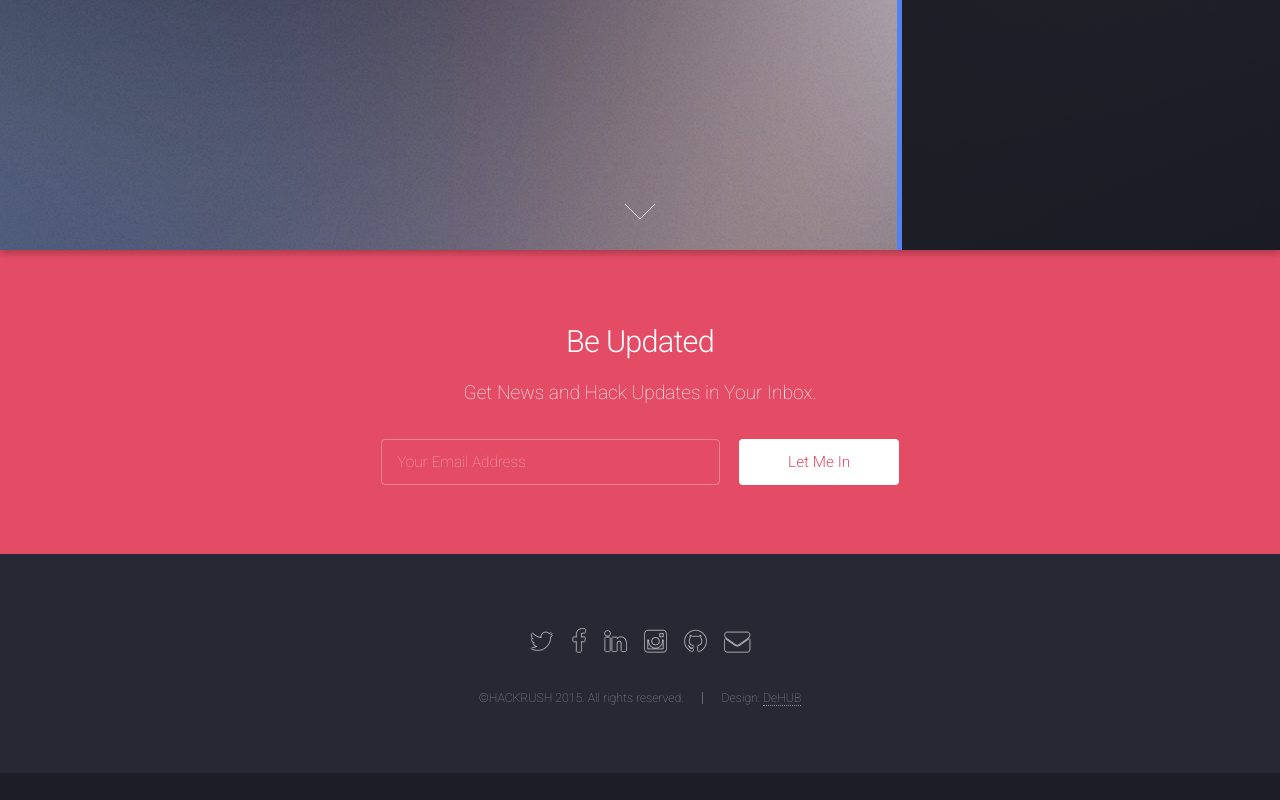
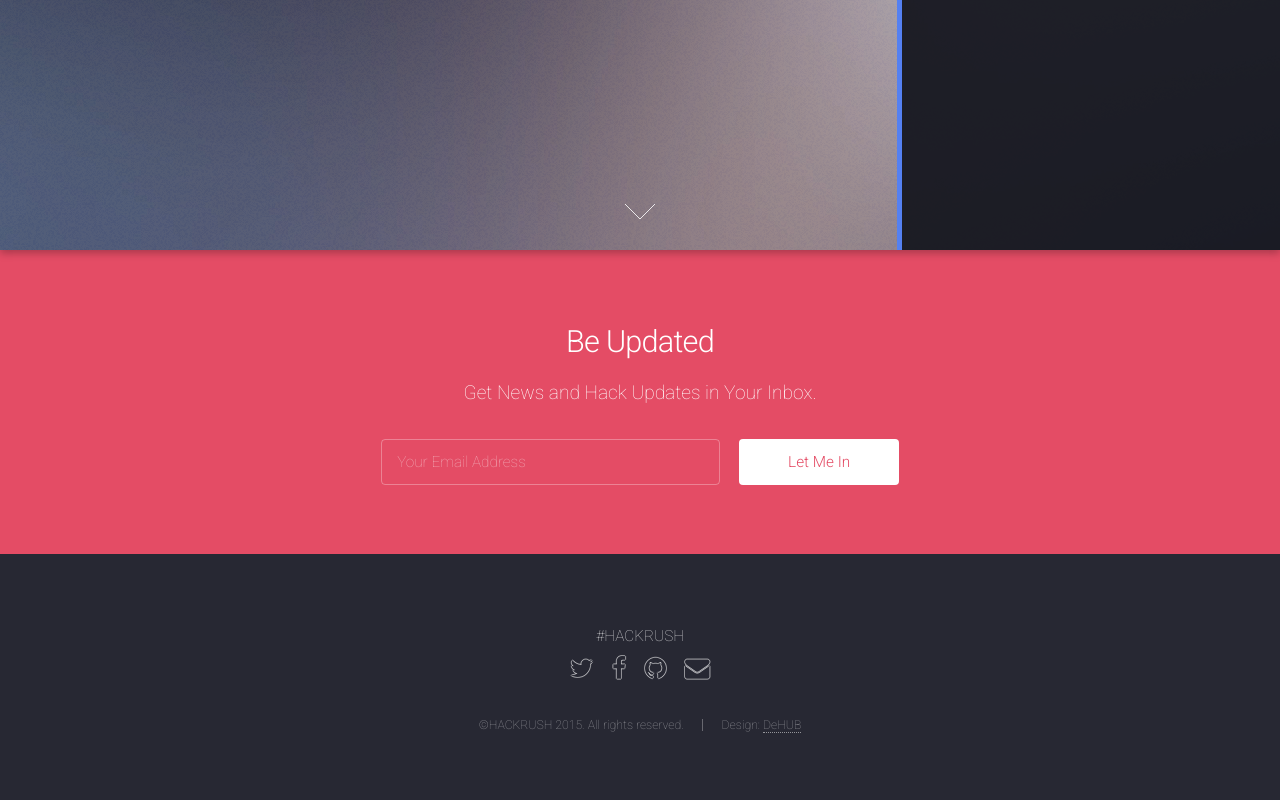
Before and after one commit to hackrush/hackrush.github.io, a website: page index.html in a window 1280 px wide. Shown: the part 3686-4486 px from the top of the page. Before the commit the page ends 4459 px from the top, so only its background shows below. Drawn offline with Linux system fonts and the light colour scheme.

Commit message:
fixed footer contact details

```diff
--- a/index.html
+++ b/index.html
@@ -182,12 +182,17 @@
 
 			<!-- Footer -->
 				<footer id="footer">
+				<div>
+                <header>
+                    				    #HACKRUSH
+
+                </header>
+				</div>
 					<ul class="icons">
-						<li><a href="#" class="icon alt fa-twitter"><span class="label">Twitter</span></a></li>
+						<li><a href="twitter.com/dehub_dekut" class="icon alt fa-twitter"><span class="label">Twitter</span></a></li>
 						<li><a href="#" class="icon alt fa-facebook"><span class="label">Facebook</span></a></li>
-						<li><a href="#" class="icon alt fa-linkedin"><span class="label">LinkedIn</span></a></li>
-						<li><a href="#" class="icon alt fa-instagram"><span class="label">Instagram</span></a></li>
-						<li><a href="#" class="icon alt fa-github"><span class="label">GitHub</span></a></li>
+
+						<li><a href="github.com/hackush" class="icon alt fa-github"><span class="label">GitHub</span></a></li>
 						<li><a href="#" class="icon alt fa-envelope"><span class="label">Email</span></a></li>
 					</ul>
 					<ul class="copyright">
```
